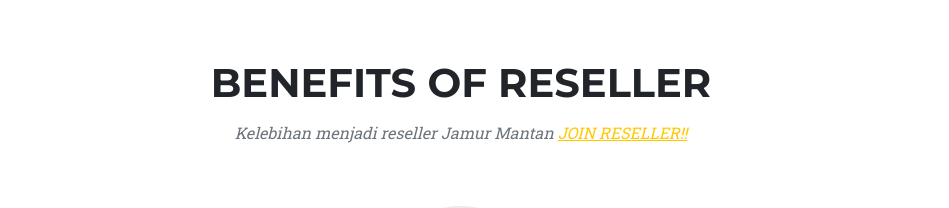
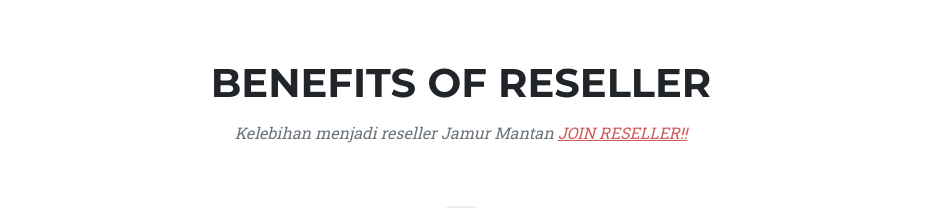
Before and after one commit to jamurmantan/jamurmantan, a plain HTML site: page index.html in a window 1280 px wide. Shown: the part 3220-3428 px from the top of the page, without its empty margins (179-1128 px from the left). Drawn offline with nearby package versions, Linux system fonts and the light colour scheme.

Commit message:
Update index.html

```diff
--- a/index.html
+++ b/index.html
@@ -257,7 +257,7 @@
                 <div class="text-center">
                     <h2 class="section-heading text-uppercase">Benefits of reseller</h2>
                     <h3 class="section-subheading text-muted">Kelebihan menjadi reseller Jamur Mantan
-                        <a href="https://wa.me/6287828293114">JOIN RESELLER!!</a></h3>
+                        <a href="https://wa.me/6287828293114" style="color: indianred;">JOIN RESELLER!!</a></h3>
                 </div>
                 <ul class="timeline">
                     <li>
```
